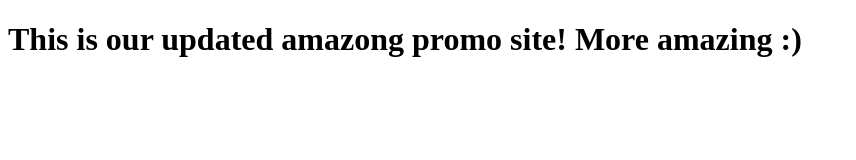
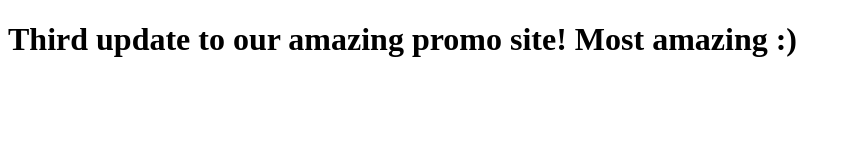
Before and after one commit to MikeWestlake/promo, a plain HTML site: page index.html in a window 1280 px wide. Shown: the whole page, without its empty margins (0-856 px from the left). Drawn offline with Linux system fonts and the light colour scheme.

Commit message:
Third update to our home page
We are now most amazing!

```diff
--- a/index.html
+++ b/index.html
@@ -7,6 +7,6 @@
 <title>This is our promo site</title>
 </head>
 <body>
-	<h1>This is our updated amazong promo site! More amazing :)</h1>
+	<h1>Third update to our amazing promo site! Most amazing :)</h1>
 </body>
 </html>
```
